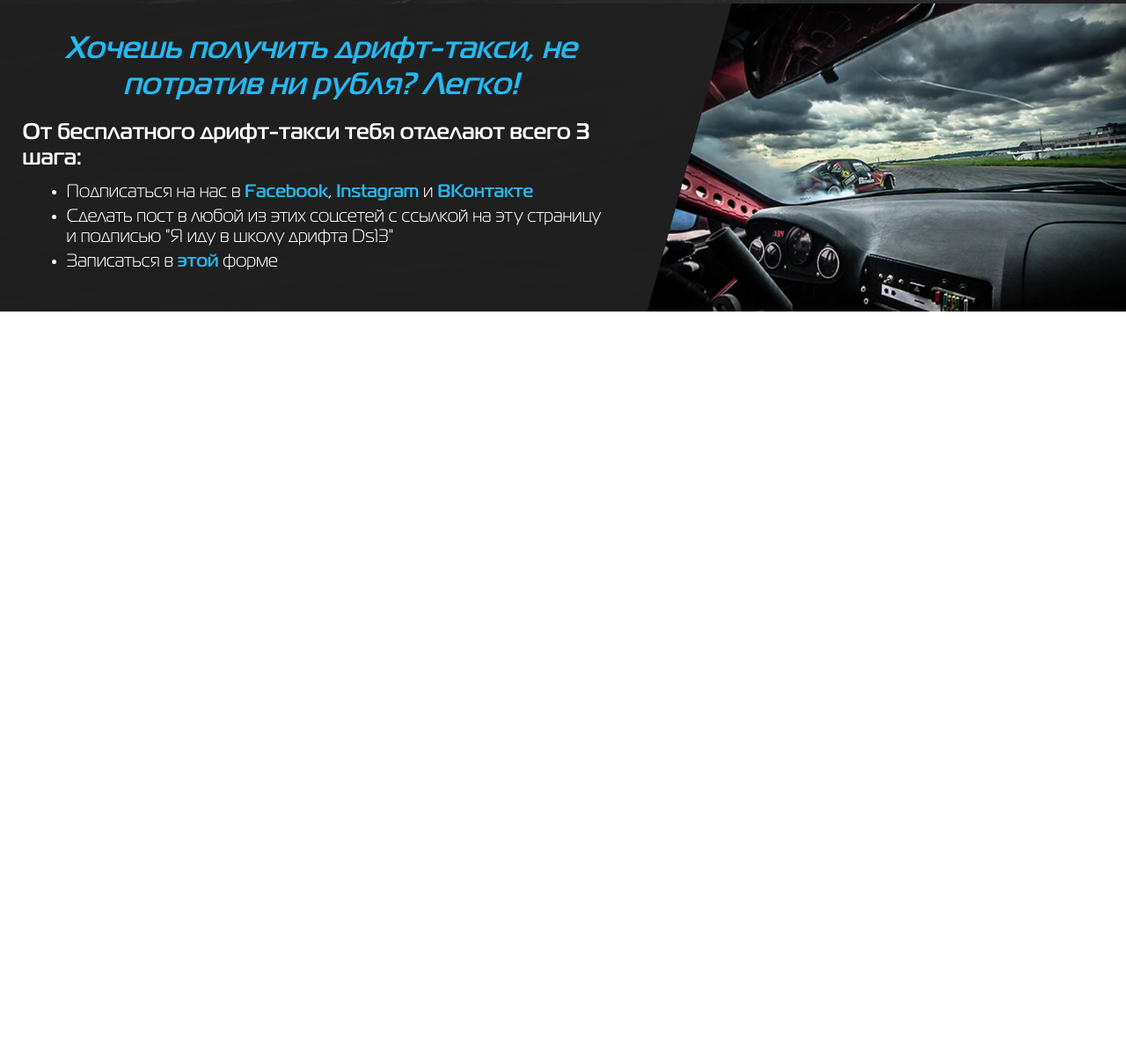
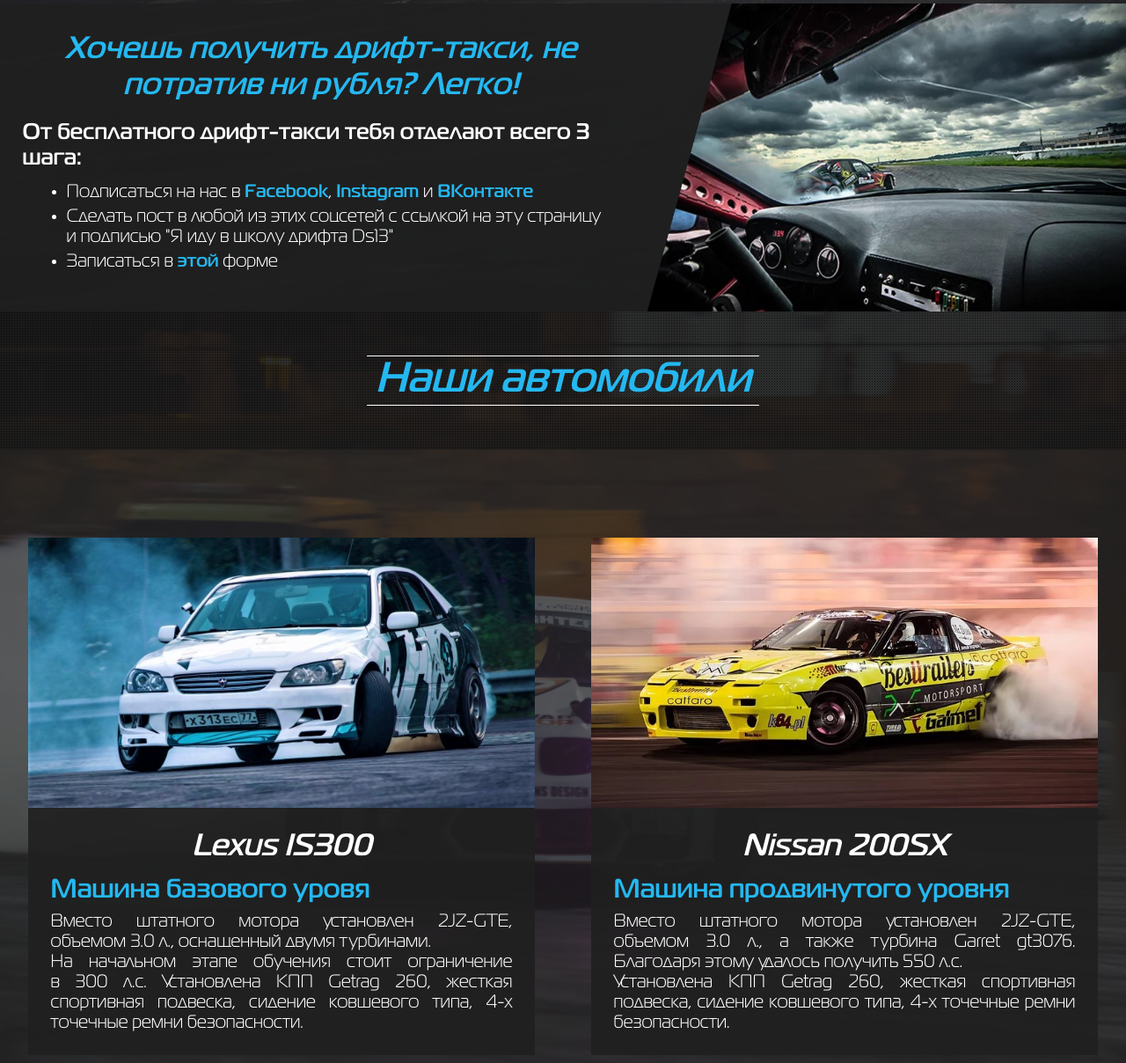
Before and after one commit to LarpSLM/drift-school-13, a plain HTML site: page index.html in a window 1280 px wide. Shown: the part 4495-5703 px from the top of the page at 88% size. Before the commit the page ends 4853 px from the top, so only its background shows below. Drawn offline with Linux system fonts and the light colour scheme.

Commit message:
Добавил раздел автомобилей

```diff
--- a/css/main.scss
+++ b/css/main.scss
@@ -84,6 +84,10 @@
     display: block;
     text-decoration: none;
     line-height: 25px;
+  }
+
+  .active_certificate {
+    width: 250px;
   }
 }
 
@@ -194,7 +198,6 @@
 
   .content_description {
     width: 840px;
-    height: 40vh;
     text-align: center;
 
     .welcome {
@@ -672,12 +675,6 @@
       font-style: italic;
       color: $colorTwo;
     }
-
-    .options_img {
-      width: 100%;
-      height: auto;
-      overflow: hidden;
-    }
   }
 
   .options_one:hover > ul li,
@@ -782,6 +779,61 @@
   }
 }
 
+//РАЗДЕЛ АВТОМОБИЛЕЙ
+
+.auto {
+  width: 100%;
+  background: url("../img/auto.jpg") center;
+  background-size: cover;
+
+  .auto_background {
+    display: flex;
+    justify-content: space-around;
+    flex-wrap: wrap;
+    padding: 100px 0;
+    background: rgba(32, 32, 32, 0.7);
+  }
+}
+
+.auto_one,
+.auto_two {
+  display: inline-block;
+  width: 45%;
+  background: $darkGlass;
+
+  img {
+    width: 100%;
+  }
+
+  h1 {
+    font-family: $fontOne;
+    font-size: $font_h1Middle;
+    font-style: italic;
+    color: $colorTwo;
+    text-align: center;
+    margin: 1.5vw 2vw 1vw;
+  }
+
+  h2 {
+    font-family: $fontOne;
+    font-size: $font_h2Middle;
+    color: $colorOne;
+    text-align: left;
+    margin: 0.5vw 2vw;
+  }
+
+  p {
+    font-family: $fontTwo;
+    font-size: $font_h1Small;
+    margin: 0 2vw;
+    color: $colorTwo;
+    text-align: justify;
+  }
+
+  p:last-child {
+    padding: 0 0 2vw 0;
+  }
+}
 
 
 
--- a/index.html
+++ b/index.html
@@ -18,7 +18,7 @@
                         <p>Мой город:</p></div><div class="name_city">
                     <p>Москва</p>
                 </div>
-                    <a href="#">Активировать сертификат</a>
+                    <a class="active_certificate" href="#">Активировать сертификат</a>
                 </div><div class="navbarTwo">
                 </div><div class="navbarThree">
                 <div class="leftThree">
@@ -162,9 +162,7 @@
         <div class="fan_background">
             <div class="options">
                 <div class="options_one">
-                    <div class="options_img">
-                        <img src="img/options_1.jpg" alt="error_img">
-                    </div>
+                    <img src="img/options_1.jpg" alt="error_img">
                     <h2>Дрифт-такси</h2>
                     <p>на Lexus IS300:</p>
                     <ul>
@@ -212,7 +210,27 @@
             </div>
         </div>
     </div>
-
+    <div class="auto">
+        <div class="name_page">
+            <h1 class="name_header">Наши автомобили</h1>
+        </div>
+        <div class="auto_background">
+            <div class="auto_one">
+                <img src="img/options_1.jpg" alt="error_img">
+                <h1>Lexus IS300</h1>
+                <h2>Машина базового уровя</h2>
+                <p>Вместо штатного мотора установлен 2JZ-GTE, объемом 3.0&nbsp;л., оснащенный двумя турбинами.</p>
+                <p>На&nbsp;начальном этапе обучения стоит ограничение в&nbsp;300&nbsp;л.с. Установлена КПП Getrag 260, жесткая спортивная подвеска, сидение ковшевого типа, 4-х точечные ремни безопасности.</p>
+            </div>
+            <div class="auto_two">
+                <img src="img/nissan.jpg" alt="error_img">
+                <h1>Nissan 200SX</h1>
+                <h2>Машина продвинутого уровня</h2>
+                <p>Вместо штатного мотора установлен 2JZ-GTE, объемом 3.0&nbsp;л., а&nbsp;также турбина Garret gt3076. Благодаря этому удалось получить 550&nbsp;л.с.</p>
+                <p>Установлена КПП Getrag 260, жесткая спортивная подвеска, сидение ковшевого типа, 4-х точечные ремни безопасности.</p>
+            </div>
+        </div>
+    </div>
     <footer>
         <div class="latest_1"><p class="copy">©&nbsp;Copyright&nbsp;-&nbsp;DriftScool&nbsp;2019.&nbsp;All&nbsp;Rights&nbsp;Reserved.</p>
         </div><div class="icons-wrap">
```
Also changed, not shown: css/main.css, img/auto.jpg (added), img/method_1920.jpg, img/nissan.jpg (added), 1 other file.
